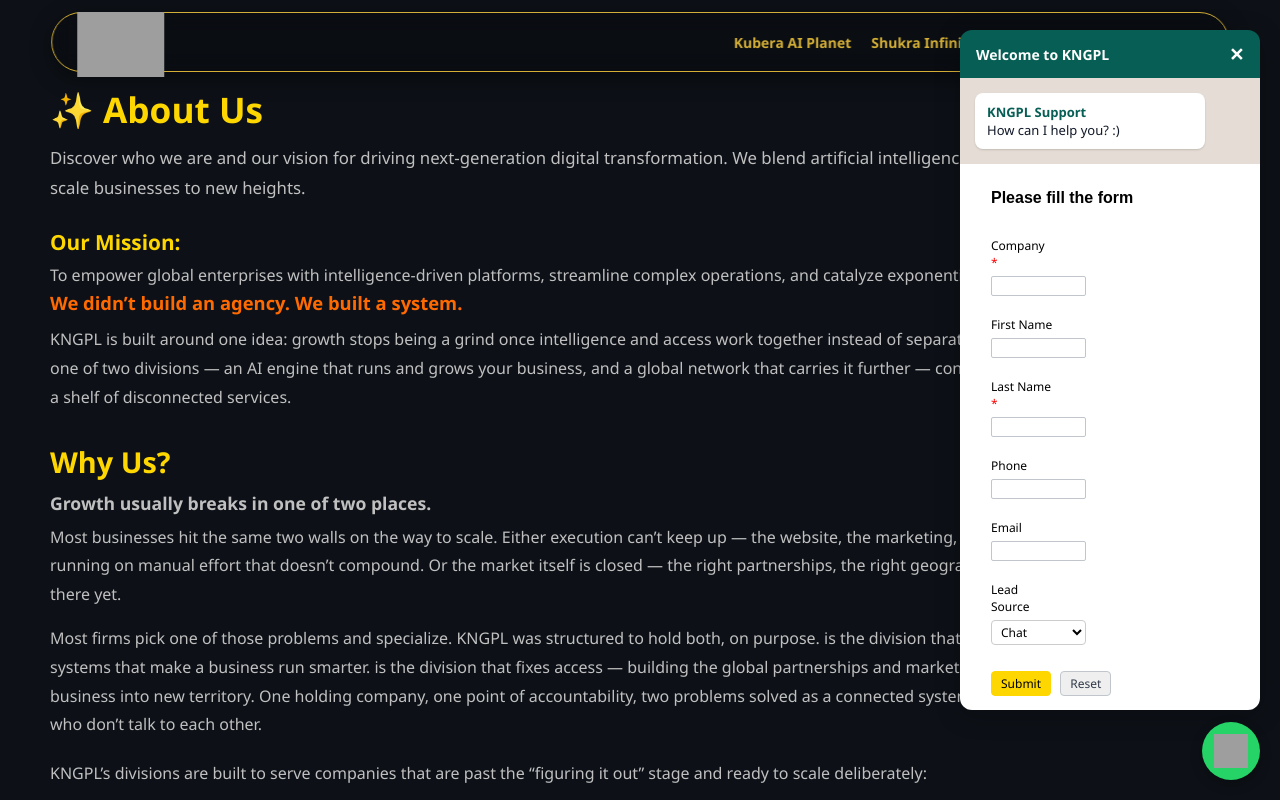
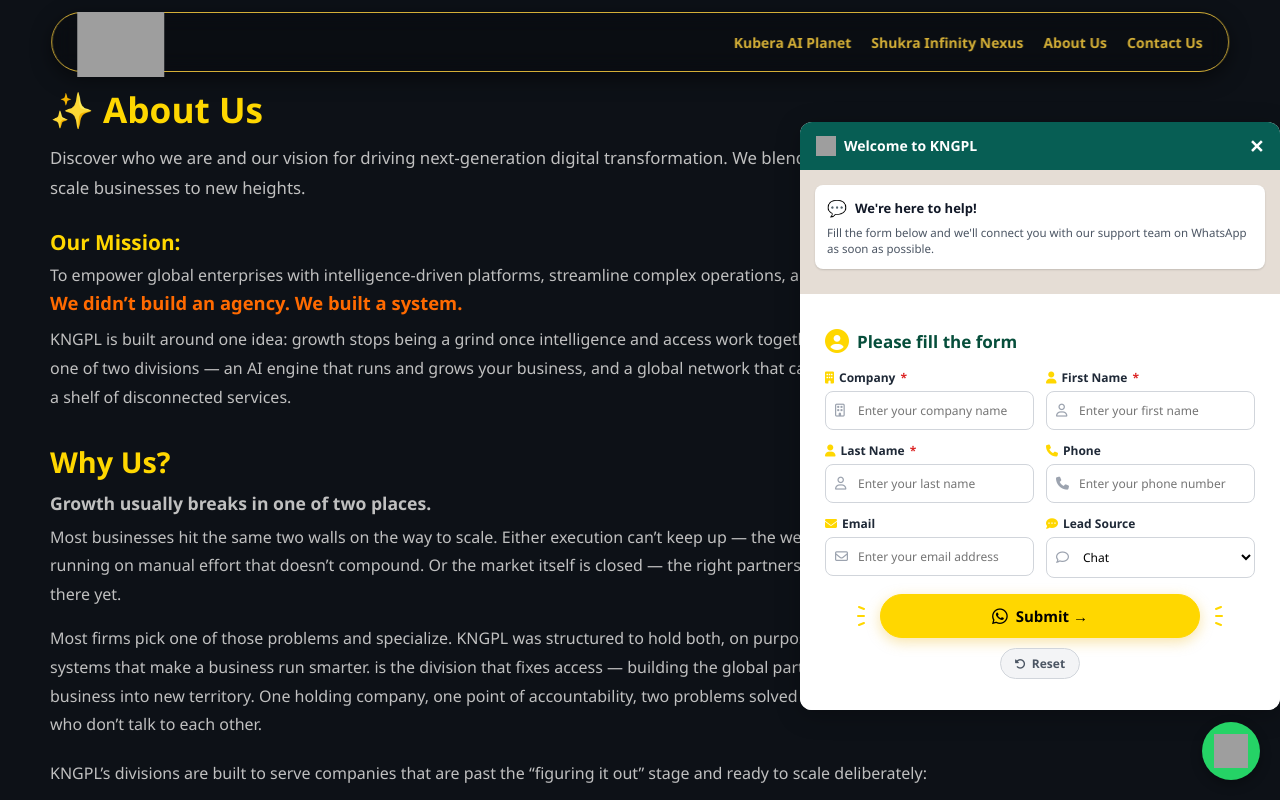
Before and after one commit to kngplweb/kngpl, a plain HTML site: page aboutus.html in a window 1280 px wide. Both pictures are taken after a click on the element 1231 px from the left and 751 px from the top of the page. Drawn offline with Linux system fonts and the light colour scheme; no server answers; grey boxes are pictures that could not be loaded.

Commit message:
Update aboutus.html

```diff
--- a/aboutus.html
+++ b/aboutus.html
@@ -3,7 +3,9 @@
 <head>
     <meta charset="UTF-8">
     <meta name="viewport" content="width=device-width, initial-scale=1.0,maximum-scale=1.0,user-scalable=no">
-    <title>About Us</title>
+    <title>About Us | KNGPL - Comprehensive Business & Digital Solutions</title>
+    <meta name="description" content="Contact KNGPL for inquiries, business partnerships, and end-to-end technical support.">
+    <link rel="canonical" href="https://kngpl.com/aboutus" />
     <link rel="stylesheet" href="style.css">
 
     <style>
@@ -232,16 +234,29 @@
     </script>
     <audio id="wa-pop-sound" src="https://assets.mixkit.co/active_storage/sfx/2869/2869-preview.mp3" preload="auto"></audio>
 
-    <div id="wa-chat-box" style="display:none; position:fixed; bottom:90px; right:20px; width:300px; background:#ffffff; border-radius:12px; box-shadow:0 5px 25px rgba(0,0,0,0.25); z-index:99999; overflow:hidden; font-family:Arial, sans-serif;">
+   <div id="wa-chat-box" style="display:none; position:fixed; bottom:90px; right:0; width:480px; background:#ffffff; border-radius:12px; box-shadow:0 5px 25px rgba(0,0,0,0.25); z-index:99999; overflow:hidden; font-family:Arial, sans-serif;">
+
         <div style="background:#075e54; color:#ffffff; padding:12px 16px; display:flex; justify-content:space-between; align-items:center;">
+            <div style="display: flex; align-items: center; gap: 8px;">
+                <img src="https://upload.wikimedia.org/wikipedia/commons/6/6b/WhatsApp.svg" width="20" height="20" alt="WhatsApp">
                 <span style="font-weight:bold; font-size:14px;">Welcome to KNGPL</span>
+            </div>
             <span onclick="document.getElementById('wa-chat-box').style.display='none'" style="cursor:pointer; font-size:18px; font-weight:bold;">✕</span>
         </div>
+
+
         <div style="padding:15px; background:#e5ddd5;">
-            <div style="background:#ffffff; padding:10px 12px; border-radius:8px; font-size:13px; color:#111827; max-width:85%; box-shadow:0 1px 2px rgba(0,0,0,0.15);">
-                <b style="color:#075e54;">KNGPL Support</b><br>
-                How can I help you? :)
+            <div style="background: #ffffff; padding: 12px; border-radius: 8px; margin-bottom: 10px; box-shadow: 0 1px 2px rgba(0,0,0,0.15);">
+                <div style="display: flex; align-items: center; gap: 8px; margin-bottom: 6px;">
+                    <span style="font-size: 16px;">💬</span>
+                    <b style="font-size: 13px; color: #111827;">We're here to help!</b>
                 </div>
+                <p style="font-size: 11.5px; color: #4b5563; line-height: 1.4; margin: 0;">
+                    Fill the form below and we'll connect you with our support team on WhatsApp as soon as possible.
+                </p>
+            </div>
+
+
         </div>
 
         <div id='crmWebToEntityForm' class='zcwf_lblLeft crmWebToEntityForm' style='background-color: white;color: black;max-width: 600px;'>
@@ -505,86 +520,118 @@
                         }
                     }
                 </style>
-                <div class='zcwf_title' style='max-width: 600px;color: black; font-family:Arial;'>Please fill the form</div>
-                <div class='zcwf_row'>
-                    <div class='zcwf_col_lab' style='font-size:12px; font-family: Arial;'>
-                        <label for='Company'>Company <span style='color:red;'>*</span></label>
+
+      <link rel="stylesheet" href="https://cdnjs.cloudflare.com/ajax/libs/font-awesome/6.4.0/css/all.min.css">
+
+
+      <div style="display: flex; align-items: center; gap: 8px; margin-bottom: 16px; margin-top: 10px;">
+        <i class="fa-solid fa-circle-user" style="color: #FFD700; font-size: 24px;"></i>
+        <h4 style="margin: 0; font-size: 17px; font-weight: 700; color: #064e3b;">Please fill the form</h4>
       </div>
-                    <div class='zcwf_col_fld'>
-                        <input type='text' id='Company' aria-required='true' aria-label='Company' name='Company' aria-valuemax='200' maxlength='200'>
-                        <div class='zcwf_col_help'></div>
+
+
+      <div style="display: grid; grid-template-columns: 1fr 1fr; gap: 12px; margin-bottom: 10px;">
+
+
+        <div>
+          <label style="font-size: 12px; font-weight: 600; color: #1f2937; display: flex; align-items: center; gap: 5px; margin-bottom: 5px;">
+            <i class="fa-solid fa-building" style="color:#FFD700; font-size: 12px;"></i> Company <span style="color: #dc2626;">*</span>
+          </label>
+          <div style="position: relative; display: flex; align-items: center;">
+            <i class="fa-regular fa-building" style="position: absolute; left: 10px; color: #9ca3af; font-size: 13px;"></i>
+            <input type="text" id="Company" name="Company" placeholder="Enter your company name" required style="width: 100% !important; max-width: 100% !important; padding: 10px 10px 10px 32px !important; font-size: 12px !important; border: 1px solid #d1d5db !important; border-radius: 8px !important; box-sizing: border-box !important; outline: none; background: #fff !important;">
           </div>
         </div>
-                <div class='zcwf_row'>
-                    <div class='zcwf_col_lab' style='font-size:12px; font-family: Arial;'>
-                        <label for='First_Name'>First Name</label>
-                    </div>
-                    <div class='zcwf_col_fld'>
-                        <input type='text' id='First_Name' aria-required='false' aria-label='First Name' name='First Name' aria-valuemax='40' maxlength='40'>
-                        <div class='zcwf_col_help'></div>
+
+
+        <div>
+          <label style="font-size: 12px; font-weight: 600; color: #1f2937; display: flex; align-items: center; gap: 5px; margin-bottom: 5px;">
+            <i class="fa-solid fa-user" style="color:#FFD700; font-size: 12px;"></i> First Name <span style="color: #dc2626;">*</span>
+          </label>
+          <div style="position: relative; display: flex; align-items: center;">
+            <i class="fa-regular fa-user" style="position: absolute; left: 10px; color: #9ca3af; font-size: 13px;"></i>
+            <input type="text" id="First_Name" name="First Name" placeholder="Enter your first name" required style="width: 100% !important; max-width: 100% !important; padding: 10px 10px 10px 32px !important; font-size: 12px !important; border: 1px solid #d1d5db !important; border-radius: 8px !important; box-sizing: border-box !important; outline: none; background: #fff !important;">
           </div>
         </div>
-                <div class='zcwf_row'>
-                    <div class='zcwf_col_lab' style='font-size:12px; font-family: Arial;'>
-                        <label for='Last_Name'>Last Name <span style='color:red;'>*</span></label>
-                    </div>
-                    <div class='zcwf_col_fld'>
-                        <input type='text' id='Last_Name' aria-required='true' aria-label='Last Name' name='Last Name' aria-valuemax='80' maxlength='80'>
-                        <div class='zcwf_col_help'></div>
+
+
+        <div>
+          <label style="font-size: 12px; font-weight: 600; color: #1f2937; display: flex; align-items: center; gap: 5px; margin-bottom: 5px;">
+            <i class="fa-solid fa-user" style="color: #FFD700; font-size: 12px;"></i> Last Name <span style="color: #dc2626;">*</span>
+          </label>
+          <div style="position: relative; display: flex; align-items: center;">
+            <i class="fa-regular fa-user" style="position: absolute; left: 10px; color: #9ca3af; font-size: 13px;"></i>
+            <input type="text" id="Last_Name" name="Last Name" placeholder="Enter your last name" required style="width: 100% !important; max-width: 100% !important; padding: 10px 10px 10px 32px !important; font-size: 12px !important; border: 1px solid #d1d5db !important; border-radius: 8px !important; box-sizing: border-box !important; outline: none; background: #fff !important;">
           </div>
         </div>
-                <div class='zcwf_row'>
-                    <div class='zcwf_col_lab' style='font-size:12px; font-family: Arial;'>
-                        <label for='Phone'>Phone</label>
-                    </div>
-                    <div class='zcwf_col_fld'>
-                        <input type='text' id='Phone' aria-required='false' aria-label='Phone' name='Phone' aria-valuemax='30' maxlength='30'>
-                        <div class='zcwf_col_help'></div>
+
+
+        <div>
+          <label style="font-size: 12px; font-weight: 600; color: #1f2937; display: flex; align-items: center; gap: 5px; margin-bottom: 5px;">
+            <i class="fa-solid fa-phone" style="color: #FFD700; font-size: 12px;"></i> Phone
+          </label>
+          <div style="position: relative; display: flex; align-items: center;">
+            <i class="fa-solid fa-phone" style="position: absolute; left: 10px; color: #9ca3af; font-size: 13px;"></i>
+            <input type="tel" id="Phone" name="Phone" placeholder="Enter your phone number" style="width: 100% !important; max-width: 100% !important; padding: 10px 10px 10px 32px !important; font-size: 12px !important; border: 1px solid #d1d5db !important; border-radius: 8px !important; box-sizing: border-box !important; outline: none; background: #fff !important;">
           </div>
         </div>
-                <div class='zcwf_row'>
-                    <div class='zcwf_col_lab' style='font-size:12px; font-family: Arial;'>
-                        <label for='Email'>Email</label>
-                    </div>
-                    <div class='zcwf_col_fld'>
-                        <input type='text' ftype='email' autocomplete='false' id='Email' aria-required='false' aria-label='Email' name='Email' aria-valuemax='100' crmlabel='' maxlength='100'>
-                        <div class='zcwf_col_help'></div>
+
+
+        <div>
+          <label style="font-size: 12px; font-weight: 600; color: #1f2937; display: flex; align-items: center; gap: 5px; margin-bottom: 5px;">
+            <i class="fa-solid fa-envelope" style="color: #FFD700; font-size: 12px;"></i> Email
+          </label>
+          <div style="position: relative; display: flex; align-items: center;">
+            <i class="fa-regular fa-envelope" style="position: absolute; left: 10px; color: #9ca3af; font-size: 13px;"></i>
+            <input type="email" id="Email" name="Email" placeholder="Enter your email address" style="width: 100% !important; max-width: 100% !important; padding: 10px 10px 10px 32px !important; font-size: 12px !important; border: 1px solid #d1d5db !important; border-radius: 8px !important; box-sizing: border-box !important; outline: none; background: #fff !important;">
           </div>
         </div>
-                <div class='zcwf_row'>
-                    <div class='zcwf_col_lab' style='font-size:12px; font-family: Arial;'>
-                        <label for='Lead_Source'>Lead Source</label>
-                    </div>
-                    <div class='zcwf_col_fld'>
-                        <select class='zcwf_col_fld_slt' role='combobox' aria-expanded='false' aria-haspopup='listbox' id='Lead_Source' onChange='addAriaSelected1405436000000643014()' aria-required='false' aria-label='Lead Source' name='Lead Source'>
-                            <option value='-None-'>-None-</option>
-                            <option value='Advertisement'>Advertisement</option>
-                            <option value='Cold Call'>Cold Call</option>
-                            <option value='Employee Referral'>Employee Referral</option>
-                            <option value='External Referral'>External Referral</option>
-                            <option value='Online Store'>Online Store</option>
-                            <option value='Partner'>Partner</option>
-                            <option value='Public Relations'>Public Relations</option>
-                            <option value='Sales Email Alias'>Sales Email Alias</option>
-                            <option value='Seminar Partner'>Seminar Partner</option>
-                            <option value='Internal Seminar'>Internal Seminar</option>
-                            <option value='Trade Show'>Trade Show</option>
-                            <option value='Web Download'>Web Download</option>
-                            <option value='Web Research'>Web Research</option>
-                            <option value='Chat' selected>Chat</option>
-                            <option value='X (Twitter)'>X (Twitter)</option>
-                            <option value='Facebook'>Facebook</option>
+
+
+        <div>
+          <label style="font-size: 12px; font-weight: 600; color: #1f2937; display: flex; align-items: center; gap: 5px; margin-bottom: 5px;">
+            <i class="fa-solid fa-comment-dots" style="color: #FFD700; font-size: 12px;"></i> Lead Source
+          </label>
+          <div style="position: relative; display: flex; align-items: center;">
+            <i class="fa-regular fa-comment" style="position: absolute; left: 10px; color: #9ca3af; font-size: 13px; z-index: 1;"></i>
+            <select id="Lead_Source" name="Lead Source" style="width: 100% !important; max-width: 100% !important; padding: 10px 10px 10px 32px !important; font-size: 12px !important; border: 1px solid #d1d5db !important; border-radius: 8px !important; box-sizing: border-box !important; outline: none; background: #fff !important; cursor: pointer;">
+              <option value="-None-">-None-</option>
+              <option value="Chat" selected>Chat</option>
+              <option value="Advertisement">Advertisement</option>
+              <option value="Web Research">Web Research</option>
             </select>
-                        <div class='zcwf_col_help'></div>
           </div>
         </div>
-                <input  type='hidden' style='display: none;' name='aG9uZXlwb3Q' value=''/>
-                <div class='zcwf_row'>
-                    <div class='zcwf_col_lab'></div>
-                    <div class='zcwf_col_fld'>
-                        <input type='submit' id='formsubmit' role='button' class='formsubmit zcwf_button' value='Submit' aria-label='Submit' title='Submit'>
-                        <input type='reset' class='zcwf_button' role='button' name='reset' value='Reset' aria-label='Reset' title='Reset'>
+
       </div>
+
+      <div style="display: flex; align-items: center; justify-content: center; width: 100%; margin: 16px 0 6px 0; gap: 14px;">
+
+
+        <svg width="10" height="20" viewBox="0 0 10 20" fill="none" style="flex-shrink: 0;">
+          <line x1="8" y1="3" x2="3" y2="1" stroke="#FFD700" stroke-width="2" stroke-linecap="round"/>
+          <line x1="8" y1="10" x2="2" y2="10" stroke="#FFD700" stroke-width="2" stroke-linecap="round"/>
+          <line x1="8" y1="17" x2="3" y2="19" stroke="#FFD700" stroke-width="2" stroke-linecap="round"/>
+        </svg>
+
+
+        <button type="submit" id="formsubmit" style="flex: 1 !important; max-width: 320px !important; margin: 0 !important; background: #eab308 !important; color: #111827 !important; border: none !important; padding: 11px 18px !important; border-radius: 30px !important; font-size: 15px !important; font-weight: 700 !important; cursor: pointer; display: flex !important; align-items: center; justify-content: center; gap: 8px; box-shadow: 0 4px 14px rgba(234, 179, 8, 0.35) !important;">
+          <i class="fa-brands fa-whatsapp" style="font-size: 18px;"></i> Submit &rarr;
+        </button>
+
+
+        <svg width="10" height="20" viewBox="0 0 10 20" fill="none" style="flex-shrink: 0;">
+          <line x1="2" y1="3" x2="7" y2="1" stroke="#FFD700" stroke-width="2" stroke-linecap="round"/>
+          <line x1="2" y1="10" x2="8" y2="10" stroke="#FFD700" stroke-width="2" stroke-linecap="round"/>
+          <line x1="2" y1="17" x2="7" y2="19" stroke="#FFD700" stroke-width="2" stroke-linecap="round"/>
+        </svg>
+
+      </div>
+
+      <div style="text-align: center; width: 100%; margin-top: 10px; margin-bottom: 6px !important;">
+        <button type="reset" style="background: #f3f4f6 !important; color: #4b5563 !important; border: 1px solid #d1d5db !important; padding: 6px 14px !important; border-radius: 20px !important; font-size: 12px !important; font-weight: 600 !important; cursor: pointer; display: inline-flex !important; align-items: center; justify-content: center; gap: 6px;">
+          <i class="fa-solid fa-rotate-left" style="font-size: 11px;"></i> Reset
+        </button>
       </div>
 
                 <script>
```
Lines whose indentation alone changed are shown as unchanged.
